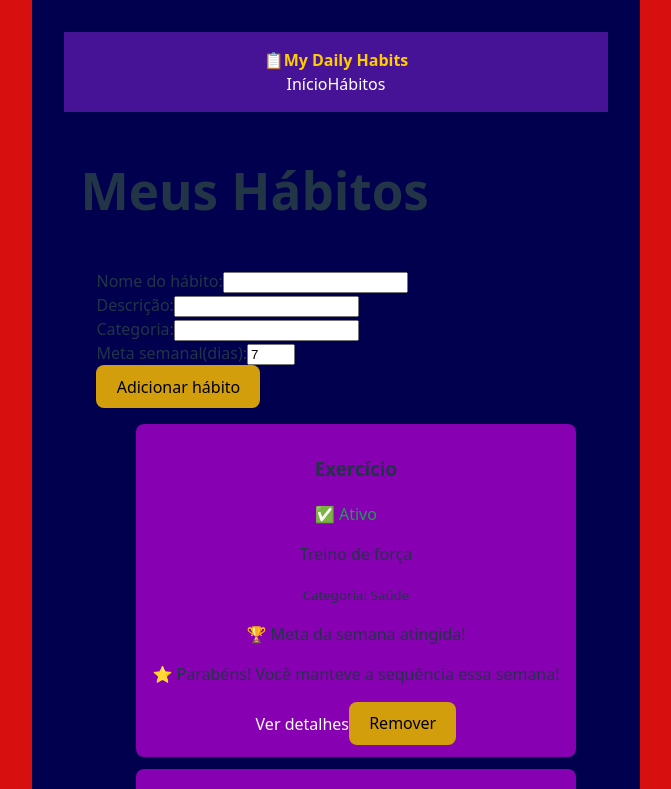
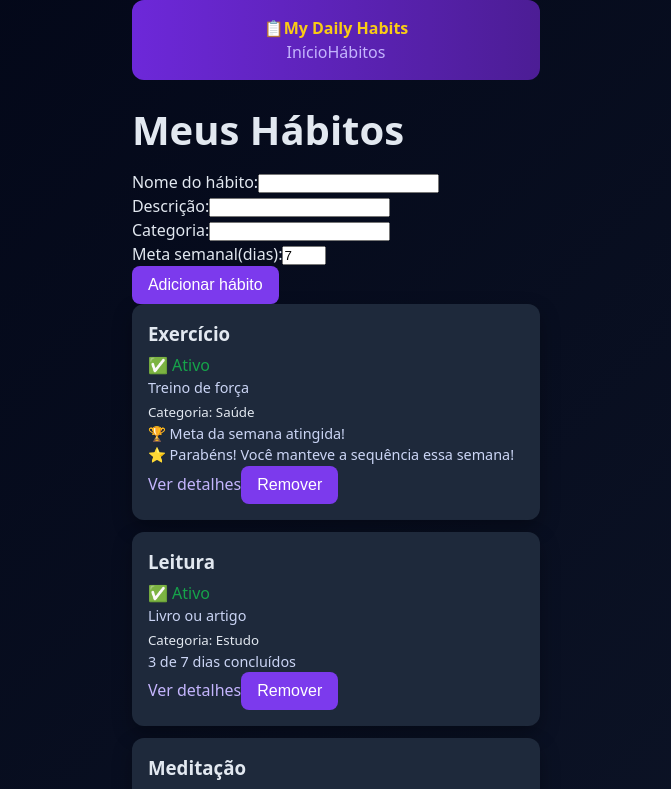
Before and after one commit to OEdsonFelipe/ProjetoIteamModulo4-React, a React (Vite) app in the folder my-daily-habits/: page /habitos in a window 1280 px wide. Shown: the top 789 px of the page, without its empty margins (304-975 px from the left). Built offline with nearby package versions, Linux system fonts and the light colour scheme.

Commit message:
Commits de css!

```diff
--- a/my-daily-habits/src/App.css
+++ b/my-daily-habits/src/App.css
@@ -1,71 +1,80 @@
+/* src/App.css */
 #root {
-  max-width: 1280px;
+  max-width: 1000px;
   margin: 0 auto;
   padding: 2rem;
-  text-align: center;
 }
 
 .logo {
-  height: 6em;
-  padding: 1.5em;
-  will-change: filter;
-  transition: filter 300ms;
-}
-.logo:hover {
-  filter: drop-shadow(0 0 2em #646cffaa);
-}
-.logo.react:hover {
-  filter: drop-shadow(0 0 2em #61dafbaa);
+  height: 5em;
+  transition: transform 0.3s, filter 0.3s;
 }
 
-@keyframes logo-spin {
-  from {
-    transform: rotate(0deg);
-  }
-  to {
-    transform: rotate(360deg);
-  }
-}
-
-@media (prefers-reduced-motion: no-preference) {
-  a:nth-of-type(2) .logo {
-    animation: logo-spin infinite 20s linear;
-  }
+.logo:hover {
+  transform: scale(1.05);
+  filter: drop-shadow(0 0 10px #7c3aed);
 }
 
 .card {
-  padding: 2em;
+  padding: 20px;
+  background: #1e293b;
+  border-radius: 12px;
+  box-shadow: 0 8px 20px rgba(0,0,0,0.25);
+  margin-bottom: 20px;
+}
+
+.habit-form {
+  background: #0f172a;
+  padding: 20px;
+  border-radius: 12px;
+  box-shadow: 0 8px 20px rgba(0,0,0,0.3);
+  margin-bottom: 20px;
+}
+
+.habit-form label {
+  display: block;
+  margin-bottom: 10px;
+  font-size: 0.9rem;
+  color: #cbd5f5;
+  text-align: left;
+}
+
+.habit-form input {
+  width: 100%;
+  padding: 10px;
+  margin-top: 5px;
+  border: 1px solid #334155;
+  border-radius: 8px;
+  font-size: 0.95rem;
+  background: #020617;
+  color: #e2e8f0;
+  transition: 0.3s;
+}
+
+.habit-form input:focus {
+  outline: none;
+  border-color: #7c3aed;
+  box-shadow: 0 0 0 2px rgba(124, 58, 237, 0.3);
+}
+
+.habit-form button {
+  margin-top: 15px;
+  padding: 10px 16px;
+  background: linear-gradient(90deg, #7c3aed, #6d28d9);
+  color: white;
+  border: none;
+  border-radius: 8px;
+  cursor: pointer;
+  transition: 0.3s;
+  font-weight: 500;
+}
+
+.habit-form button:hover {
+  transform: translateY(-2px);
+  background: linear-gradient(90deg, #6d28d9, #5b21b6);
 }
 
 .read-the-docs {
-  color: #888;
-}
-.habit-form {
-  background-color: #4b0202;
-  padding: 16px;
-  border-radius: 8px;
-  box-shadow: 0 1px 3px rgba(15, 23, 42, 0.1);
-  margin-bottom: 16px;
-}
-.habit-form label {
-  display: block;
-  margin-bottom: 8px;
+  color: #94a3b8;
   font-size: 0.9rem;
 }
-.habit-form input {
-  width: 100%;
-  padding: 6px 8px;
-  margin-top: 4px;
-  border: 1px  solid #d4d4d8;
-  border-radius: 4px;
-  font-size: 0.9rem;
-}
-.habit-form button {
-  margin-top: 12px;
-  padding: 8px 16px;
-  background-color: #646cff;
-  color: white;
-  border: none;
-  border-radius: 4px;
-  cursor: pointer;
-}
--- a/my-daily-habits/src/index.css
+++ b/my-daily-habits/src/index.css
@@ -1,91 +1,130 @@
-
 :root {
   font-family: system-ui, Avenir, Helvetica, Arial, sans-serif;
   line-height: 1.5;
   font-weight: 400;
 
-  color-scheme: light dark;
-  color: rgba(255, 255, 255, 0.87);
-  background-color: #242424;
+  color: #e2e8f0;
+  background: linear-gradient(135deg, #020617, #0f172a);
 
-  font-synthesis: none;
-  text-rendering: optimizeLegibility;
   -webkit-font-smoothing: antialiased;
   -moz-osx-font-smoothing: grayscale;
-    place-items: center;
+}
+
+/* RESET BÁSICO */
+* {
+  margin: 0;
+  padding: 0;
+  box-sizing: border-box;
+}
+
+body {
+  min-height: 100vh;
+  display: flex;
+  justify-content: center;
+  align-items: center;
+}
+
+.container {
+  width: 100%;
+  max-width: 900px;
+  padding: 20px;
+}
+
+header, footer {
+  padding: 16px;
+  background: linear-gradient(90deg, #6d28d9, #4c1d95);
+  color: #facc15;
+  text-align: center;
+  border-radius: 12px;
+  margin-bottom: 20px;
+}
+
+main {
+  margin-top: 20px;
+}
+
+h1 {
+  font-size: 2.5rem;
+  margin-bottom: 10px;
 }
 
 a {
   font-weight: 500;
-  color: #ffffff;
-  text-decoration: inherit;
-}
-a:hover {
-  color: #535bf2;
+  color: #c4b5fd;
+  text-decoration: none;
+  transition: 0.3s;
 }
 
-body {
-  font-family: system-ui, -apple-system, sans-serif;
-  margin: 0;
-  display: flex;
-  place-items: center;
-  min-width: 320px;
-  min-height: 100vh;
-  padding: 2em;
-  background-color: #00004e;
+a:hover {
+  color: #a78bfa;
 }
-h1 {
-  font-size: 3.2em;
-  line-height: 1.1;}
+
 button {
   border-radius: 8px;
-  border: 1px solid transparent;
-  padding: 0.6em 1.2em;
+  border: none;
+  padding: 10px 16px;
   font-size: 1em;
   font-weight: 500;
-  font-family: inherit;
-  background-color: #1a1a1a;
+  background: #7c3aed;
+  color: white;
   cursor: pointer;
-  transition: border-color 0.25s;
-}
-button:hover {
-  border-color: #646cff;
-}
-button:focus,
-button:focus-visible {
-  outline: 4px auto -webkit-focus-ring-color;
+  transition: 0.3s;
 }
 
-@media (prefers-color-scheme: light) {
-  :root {
-    color: #213547;
-    background-color: #d80f0f;
-  }
-  a:hover {
-    color: #747bff;
-  }
-  button {
-    background-color: #d39e0b;
+button:hover {
+  background: #6d28d9;
+}
+
+section {
+  margin-bottom: 20px;
+}
+
+.habit-card {
+  background: #1e293b;
+  border-radius: 12px;
+  padding: 16px;
+  margin-bottom: 12px;
+  box-shadow: 0 8px 20px rgba(0,0,0,0.3);
+  transition: 0.3s;
+}
+
+.habit-card:hover {
+  transform: translateY(-3px);
+}
+
+.habit-card.ativo {
+  border-left: 5px solid #22c55e;
+}
+
+.habit-card.inativo {
+  border-left: 5px solid #ef4444;
+}
+
+.habit-card h3 {
+  margin-bottom: 5px;
+}
+
+.habit-card p {
+  font-size: 0.9rem;
+  color: #cbd5f5;
+}
+
+.stats {
+  display: flex;
+  gap: 15px;
+  margin-top: 15px;
+}
+
+.stat-card {
+  flex: 1;
+  background: #1e293b;
+  padding: 15px;
+  border-radius: 10px;
+  text-align: center;
+}
+
+@media (max-width: 600px) {
+  .stats {
+    flex-direction: column;
   }
 }
-header, footer {
-  padding: 16px;
-  background-color: #471396;
-  color: #FFCC00;
-  text-align: center;
-  place-items: center;
-
-}
-main, section {
-  padding: 16px;
-  max-width: 800px;
-  margin: 0 auto;
-}
-.habit-card {
-  background-color: #8700b1;
-  border-radius: 8px;
-  padding: 12px 16px;
-  box-shadow: 0 1px 3px rgba(15, 23, 42, 0.1);
-  margin-bottom: 12px;
-   place-items: center;
-}
--- a/my-daily-habits/src/pages/PaginaHabitos.jsx
+++ b/my-daily-habits/src/pages/PaginaHabitos.jsx
@@ -1,11 +1,11 @@
 // src/pages/PaginaHabitos.jsx
-import HabitList from '../components/HabitList'
+import HabitList from '../Components/HabitList'
 
 function PaginaHabitos() {
   return (
     <main className="pagina-habitos">
       <h1>Meus Hábitos</h1>
-      <HabitList />
+      <HabitList/>
     </main>
   )
 }
```
